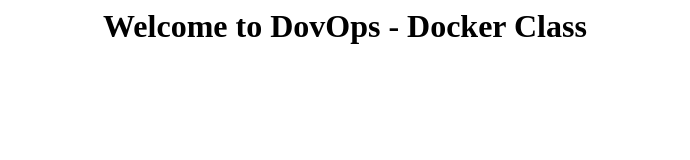
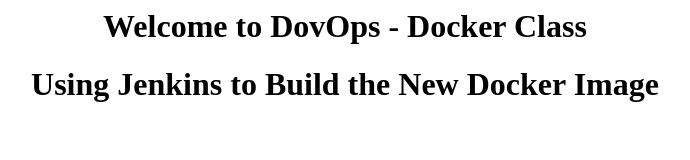
Before and after one commit to devops-learn-ad/DevOpsWebSiteAgain, a plain HTML site: page index.html in a window 1280 px wide. Shown: the whole page, without its empty margins (295-985 px from the left). Drawn offline with Linux system fonts and the light colour scheme.

Commit message:
Update index.html

```diff
--- a/index.html
+++ b/index.html
@@ -1 +1,2 @@
 <h1><center>Welcome to DovOps - Docker Class</h1></center>
+<h1><center> Using Jenkins to Build the New Docker Image</h1></center>
```
